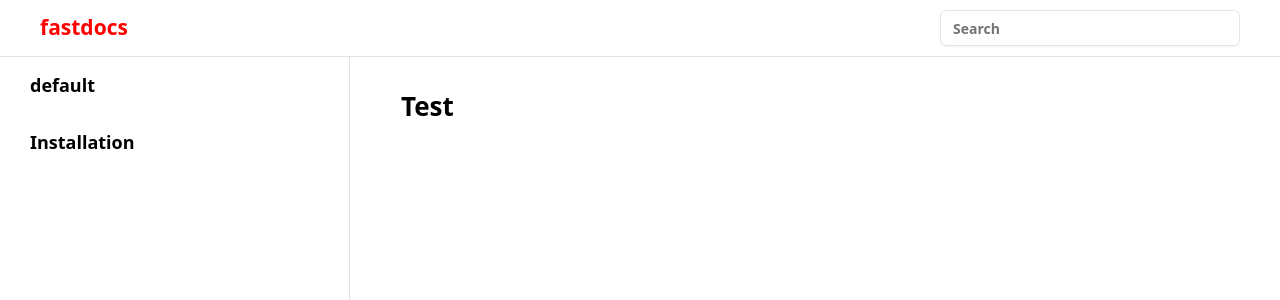
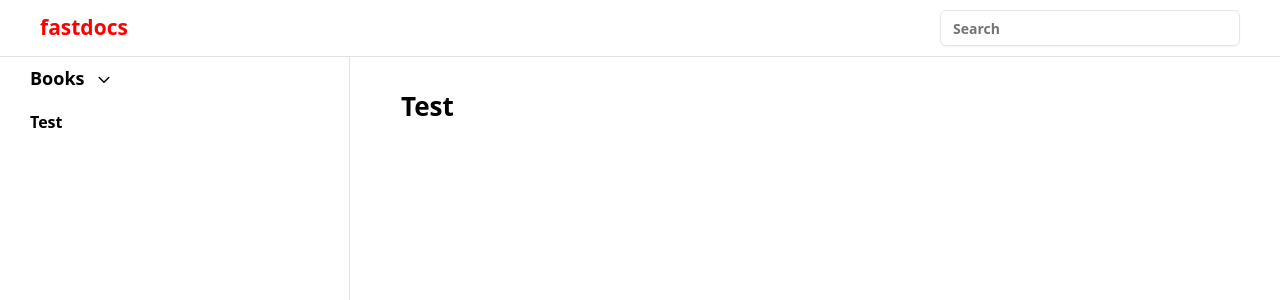
Before and after one commit to NikolajRask/fastdocs, a Next.js app: page / in a window 1280 px wide. Shown: the top 300 px of the page. Built offline with nearby package versions, Linux system fonts and the light colour scheme.

Commit message:
Added sections

```diff
--- a/src/app/page.tsx
+++ b/src/app/page.tsx
@@ -5,14 +5,16 @@ import { DocsProvider } from "@/docs/context/context";
 import Installation from "@/docs/pages/Installation";
 import Docs from "@/docs/ui/components/Docs/Docs";
 import Page from "@/docs/ui/components/Page/Page";
+import Section from "@/docs/ui/components/Section/Section";
 import Image from "next/image";
 
 export default function Home() {
   return (
     <DocsProvider>
       <Docs>
+        <Section name="Books">
           <Page
-          title={"default"}
+            title={"Get Started"}
           >
               <Installation/>
           </Page>
@@ -21,6 +23,17 @@ export default function Home() {
           >
               <p>2</p>
           </Page>
+          <Page
+            title={"Installation"}
+          >
+              <p>2</p>
+          </Page>
+        </Section>
+        <Page
+            title={"Test"}
+          >
+            <p>3</p>
+        </Page>
       </Docs>
     </DocsProvider>
   );
--- a/src/docs/context/context.tsx
+++ b/src/docs/context/context.tsx
@@ -1,14 +1,20 @@
 "use client"
 
 import React, { createContext, useContext, useState, ReactNode } from 'react';
+import useSettings from '../settings';
 
 // Define the type for the context
 interface DocsContextType {
   titles: string[];
   addTitle: (title: string) => void;
   page: string;
-  setPage: (page: string) => void
- }
+  setPage: (page: string) => void;
+  sections: {
+    name: string,
+    titles: string[]
+  }[],
+  addTitleToSection: (title: string, section: string) => void
+}
 
 // Create the context with a default value
 const DocsContext = createContext<DocsContextType | undefined>(undefined);
@@ -21,7 +27,11 @@ interface DocsProviderProps {
 // Provider component
 export const DocsProvider: React.FC<DocsProviderProps> = ({ children }) => {
   const [titles, setTitles] = useState<string[]>([]);
-  const [currentPage, setCurrentPage] = useState<string>("default")
+  const [sections, setSections] = useState<{
+    name: string,
+    titles: string[]
+  }[]>([])
+  const [currentPage, setCurrentPage] = useState<string>(useSettings("defaultPage"))
 
   const addTitle = (title: string) => {
     setTitles((prev) => {
@@ -33,12 +43,35 @@ export const DocsProvider: React.FC<DocsProviderProps> = ({ children }) => {
     });
   };
 
+  const addTitleToSection = (title: string, section: string) => {
+    setSections((prevSections) => {
+      // Check if the section already exists
+      const sectionExists = prevSections.find((s) => s.name === section);
+
+      if (sectionExists) {
+        // If section exists, map over sections and update the corresponding one
+        if (!sectionExists.titles.includes(title)) {
+          return prevSections.map((s) =>
+            s.name === section
+              ? { ...s, titles: [...s.titles, title] }
+              : s
+          );
+        } else {
+          return [...prevSections];
+        }
+      } else {
+        // If section does not exist, add a new section
+        return [...prevSections, { name: section, titles: [title] }];
+      }
+    });
+  };
+
   const setPage = (page: string) => {
     setCurrentPage(page)
   }
 
   return (
-    <DocsContext.Provider value={{ titles, addTitle, page: currentPage, setPage }}>
+    <DocsContext.Provider value={{ titles, addTitle, page: currentPage, setPage, sections, addTitleToSection }}>
       {children}
     </DocsContext.Provider>
   );
--- /dev/null
+++ b/src/docs/context/section.tsx
@@ -0,0 +1,44 @@
+"use client"
+
+import React, { createContext, useContext, useState, ReactNode } from 'react';
+import { useDocsContext } from './context';
+
+// Define the type for the context
+export interface SectionContextType {
+  sections: {
+    name: string,
+    titles: string[]
+  }[],
+  addTitleToSection: (title: string, section: string) => void;
+  sectionName: string;
+}
+
+// Create the context with a default value
+const SectionContext = createContext<SectionContextType | undefined>(undefined);
+
+// Define the type for the provider props
+interface SectionProviderProps {
+  children: ReactNode;
+  name: string;
+}
+
+// Provider component
+export const SectionProvider: React.FC<SectionProviderProps> = ({ children, name }) => {
+
+    const higherContext = useDocsContext()
+
+    return (
+        <SectionContext.Provider value={{ sections: higherContext.sections, addTitleToSection: higherContext.addTitleToSection, sectionName: name }}>
+        {children}
+        </SectionContext.Provider>
+    );
+};
+
+// Hook to access the context
+export const useSectionContext = (): SectionContextType => {
+  const context = useContext(SectionContext);
+  if (!context) {
+    throw new Error('SectionTitle must be used within a PageTitleProvider');
+  }
+  return context;
+};
--- a/src/docs/settings.ts
+++ b/src/docs/settings.ts
@@ -1,6 +1,7 @@
 const settings: any = {
     color: "red",
-    productName: "fastdocs"
+    productName: "fastdocs",
+    defaultPage: "Get Started"
 }
 
 
--- a/src/docs/ui/components/Docs/Docs.tsx
+++ b/src/docs/ui/components/Docs/Docs.tsx
@@ -14,7 +14,7 @@ const Docs: React.FC<DocsProps> = ({
     children
 }:DocsProps) => {
 
-  const titles = useDocsContext().titles
+  const { titles, sections } = useDocsContext()
 
   return (
     <>
@@ -22,6 +22,7 @@ const Docs: React.FC<DocsProps> = ({
         />
         <Sidebar
           titles={titles}
+          sections={sections}
         />
         <main className={styles.main}>
           {children}
--- a/src/docs/ui/components/Page/Page.tsx
+++ b/src/docs/ui/components/Page/Page.tsx
@@ -1,6 +1,7 @@
 "use client"
 
 import { useDocsContext } from '@/docs/context/context';
+import { SectionContextType, useSectionContext } from '@/docs/context/section';
 import React, { useEffect } from 'react'
 
 interface PageProps {
@@ -15,8 +16,20 @@ const Page = ({
 
   const { addTitle, page } = useDocsContext();
 
+  let section: SectionContextType | undefined;
+
+  try {
+    section = useSectionContext()
+  } catch (error) {
+    console.log(error)
+  }
+
   useEffect(() => {
-    addTitle(title);
+    if (section?.sectionName) {
+      section.addTitleToSection(title ,section.sectionName)
+    } else {
+      addTitle(title);
+    }
   }, []);
 
   return (
@@ -26,6 +39,7 @@ const Page = ({
           children
         )
       }
+
     </>
   )
 }
--- /dev/null
+++ b/src/docs/ui/components/Section/Section.tsx
@@ -0,0 +1,24 @@
+import React from 'react'
+import styles from './section.module.scss'
+import { SectionProvider } from '@/docs/context/section';
+
+interface SectionProps {
+    name: string;
+    children: React.ReactNode;
+}
+
+const Section = ({
+    name,
+    children
+}: SectionProps) => {
+  return (
+
+    <SectionProvider name={name}>
+        <div>
+            {children}
+        </div>
+    </SectionProvider>
+  )
+}
+
+export default Section
--- a/src/docs/ui/components/Sidebar/Sidebar.tsx
+++ b/src/docs/ui/components/Sidebar/Sidebar.tsx
@@ -1,18 +1,39 @@
 "use client"
 
-import React from 'react'
+import React, { useState } from 'react'
 import styles from './sidebar.module.scss'
 import { useDocsContext } from '@/docs/context/context'
+import { ArrowDownIcon, CaretDownIcon, CaretUpIcon } from '@radix-ui/react-icons';
 
 interface SidebarProps {
-  titles?: string[]
+  titles?: string[];
+  sections?: {
+    name: string,
+    titles: string[]
+  }[]
 }
 
 const Sidebar = ({
-  titles
+  titles,
+  sections
 }: SidebarProps) => {
   return (
     <div className={styles.sideBar}>
+      {sections?.map(section => {
+        return <SidebarSection name={section.name}>
+          {
+            section.titles.map((title, index) => {
+              return (
+                <SidebarItem
+                  nested={true}
+                  key={index}
+                  title={title}
+                />
+              )
+            })
+          }
+        </SidebarSection>
+      })}
       {titles?.map((title, index) => {
         return (
           <SidebarItem
@@ -30,6 +51,7 @@ export default Sidebar
 interface SidebarItemProps {
   title: string,
   value?: string
+  nested?: boolean;
 }
 
 const SidebarItem = (props: SidebarItemProps) => {
@@ -39,9 +61,47 @@ const SidebarItem = (props: SidebarItemProps) => {
   return (
     <div
       className={styles.item}
+      style={{
+        paddingLeft: props.nested ? 40 : 30
+      }}
       onClick={() => {
         setPage(props.title)
       }}
     >{props.title}</div>
   )
 }
+
+interface SidebarSectionProps {
+  name: string;
+  children: React.ReactNode
+}
+
+const SidebarSection = (props: SidebarSectionProps) => {
+
+  const [isOpen, setIsOpen] = useState(false)
+
+  return (
+    <>
+      <div
+        className={styles.sectionHeader}
+        onClick={() => {
+          setIsOpen(!isOpen)
+        }}
+      >
+        <span>{props.name}</span>
+        {
+          !isOpen ? <CaretDownIcon ></CaretDownIcon> : <CaretUpIcon ></CaretUpIcon>
+        }
+      </div>
+      <div
+        className={styles.section}
+      >
+        {
+          isOpen && <>
+            {props.children}
+          </>
+        }
+      </div>
+    </>
+  )
+}
--- a/src/docs/ui/components/Sidebar/sidebar.module.scss
+++ b/src/docs/ui/components/Sidebar/sidebar.module.scss
@@ -10,8 +10,8 @@ $border-color: rgb(226, 226, 226);
     .item {
         width: 100%;
         padding-inline: 30px;
-        padding-block: 15px;
-        font-size: 18px;
+        padding-block: 10px;
+        font-size: 16px;
         font-weight: 600;
 
         &:hover {
@@ -20,3 +20,19 @@ $border-color: rgb(226, 226, 226);
         }
     }
 }
+
+.sectionHeader {
+    font-size: 18px;
+    font-weight: 700;
+    padding-inline: 30px;
+    padding-block: 8px;
+    cursor: pointer;
+    display: flex;
+    gap: 7px;
+    align-items: center;
+
+    svg {
+        width: 24px;
+        height: 24px;
+    }
+}
```
Also changed, not shown: src/docs/helpers/scss/variables.scss (deleted), src/docs/hooks/use-theme.ts (deleted), src/docs/ui/components/Section/section.module.scss (added). Lines whose indentation alone changed are shown as unchanged.
